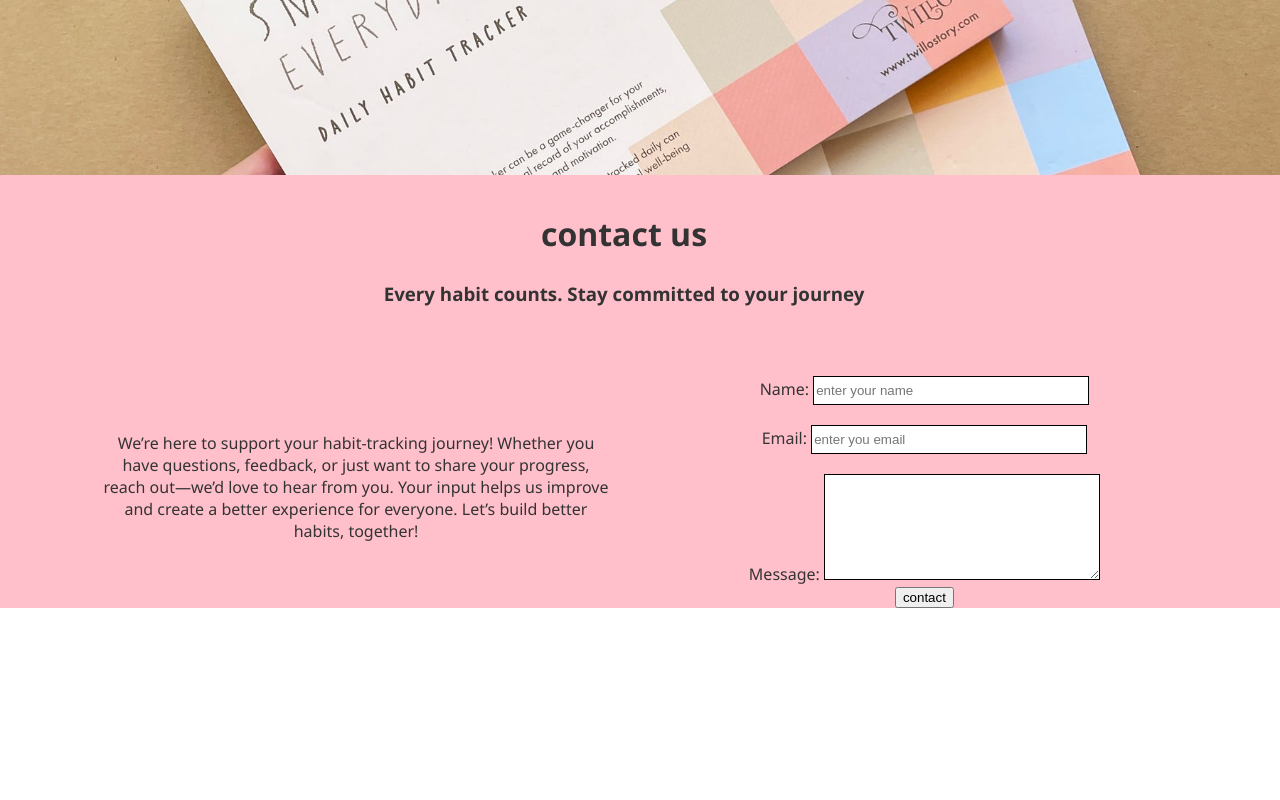
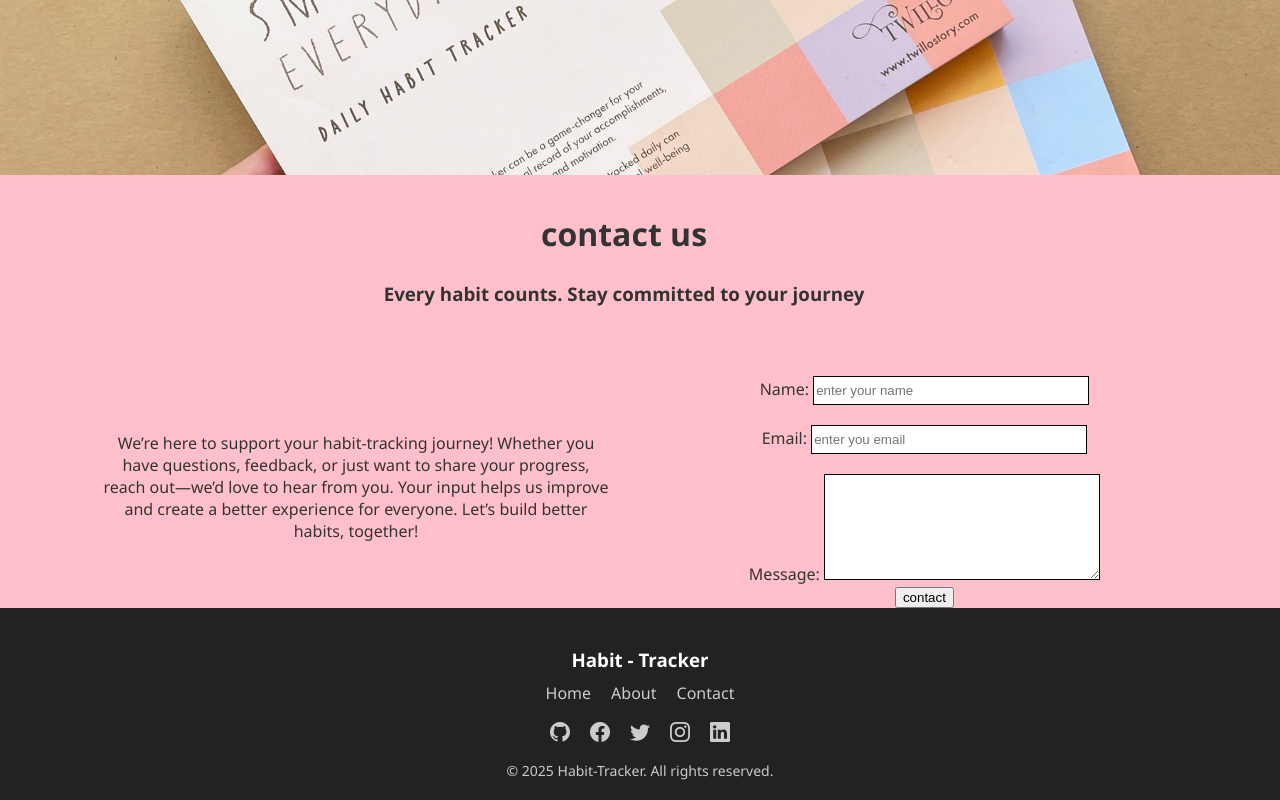
Before and after one commit to shwetap3000/my-habit-tracker, a React (Create React App) app: page /About in a window 1280 px wide. Shown: the part 964-1764 px from the top of the page. Before the commit the page ends 1572 px from the top, so only its background shows below. Built offline with nearby package versions, Linux system fonts and the light colour scheme.

Commit message:
Fix:Added Footer Section.

```diff
--- a/package.json
+++ b/package.json
@@ -7,6 +7,7 @@
     "@testing-library/jest-dom": "^6.6.4",
     "@testing-library/react": "^16.3.0",
     "@testing-library/user-event": "^13.5.0",
+    "bootstrap-icons": "^1.13.1",
     "i18next": "^23.0.0",
     "i18next-browser-languagedetector": "^7.0.0",
     "react": "^19.1.1",
--- a/src/App.js
+++ b/src/App.js
@@ -9,6 +9,7 @@ import Footer from './components/Footer';
 import Navbar from './components/Navbar';
 import HabitTrackerApp from "./components/HabitTrackerApp";
 import About from './components/About';
+import Foot from './components/Foot';
 
 const habitList = [
   'Wake Up Time',
@@ -78,7 +79,7 @@ function App() {
 
 
           {/* Contact Page */}
-          <Route path="/Footer" element={<Footer.js />} />
+          <Route path="/Footer" element={<Footer />} />
 
 
         {/* About Page */}
@@ -86,6 +87,7 @@ function App() {
         </Routes>
 
         <Footer />
+        <Foot />
       </div>
     </Router>
   );
--- /dev/null
+++ b/src/components/Foot.css
@@ -0,0 +1,42 @@
+.foot {
+  background: #222;
+  color: white;
+  padding: 20px 0;
+  text-align: center;
+}
+
+.foot-links {
+  list-style: none;
+  padding: 0;
+  margin-bottom: 10px;
+}
+
+.foot-links li {
+  display: inline;
+  margin: 0 15px;
+}
+
+.foot-links a {
+  color: white;
+  text-decoration: none;
+}
+
+.foot-links a:hover {
+  text-decoration: underline;
+}
+
+.foot-socials a {
+  margin: 0 10px;
+  color: #ccc;
+  text-decoration: none;
+}
+
+.foot-socials a:hover {
+  color: white;
+}
+
+.foot-copy {
+  margin-top: 10px;
+  font-size: 14px;
+  color: #aaa;
+}
--- /dev/null
+++ b/src/components/Foot.js
@@ -0,0 +1,48 @@
+import React from 'react';
+import 'bootstrap-icons/font/bootstrap-icons.css';
+import { Link } from "react-router-dom";
+
+const Foot = () => {
+  return (
+    <footer style={{ backgroundColor: '#222', color: '#ccc', padding: '20px 0' }}>
+      <div style={{ display: 'flex', flexDirection: 'column', alignItems: 'center' }}>
+
+        {/* Logo or Website Name */}
+        <h3 style={{ color: 'white', marginBottom: '10px' }}>Habit - Tracker</h3>
+
+        {/* Navigation Links */}
+        <nav style={{ marginBottom: '15px' }}>
+          <Link to="/" style={{ color: '#ccc', margin: '0 10px', textDecoration: 'none' }}>Home</Link>
+          <Link to="/About" style={{ color: '#ccc', margin: '0 10px', textDecoration: 'none' }}>About</Link>
+          <Link to="/add-habit" style={{ color: '#ccc', margin: '0 10px', textDecoration: 'none' }}>Contact</Link>
+          {/* <Link to="/privacy" style={{ color: '#ccc', margin: '0 10px', textDecoration: 'none' }}>Privacy Policy</Link>
+          <Link to="/terms" style={{ color: '#ccc', margin: '0 10px', textDecoration: 'none' }}>Terms</Link> */}
+        </nav>
+
+        {/* Social Media Links */}
+        <div style={{ marginBottom: '15px' }}>
+          <a href="https://github.com/Riti2407/my-habit-tracker" target="_blank" rel="noreferrer" style={{ color: '#ccc', margin: '0 10px' }}>
+            <i className="bi bi-github" style={{ fontSize: '20px' }}></i>
+          </a>
+          <a href="https://facebook.com" target="_blank" rel="noreferrer" style={{ color: '#ccc', margin: '0 10px' }}>
+            <i className="bi bi-facebook" style={{ fontSize: '20px' }}></i>
+          </a>
+          <a href="https://twitter.com" target="_blank" rel="noreferrer" style={{ color: '#ccc', margin: '0 10px' }}>
+            <i className="bi bi-twitter" style={{ fontSize: '20px' }}></i>
+          </a>
+          <a href="https://instagram.com" target="_blank" rel="noreferrer" style={{ color: '#ccc', margin: '0 10px' }}>
+            <i className="bi bi-instagram" style={{ fontSize: '20px' }}></i>
+          </a>
+          <a href="https://linkedin.com" target="_blank" rel="noreferrer" style={{ color: '#ccc', margin: '0 10px' }}>
+            <i className="bi bi-linkedin" style={{ fontSize: '20px' }}></i>
+          </a>
+        </div>
+
+        {/* Copyright */}
+        <p style={{ fontSize: '14px', margin: 0 }}>© 2025 Habit-Tracker. All rights reserved.</p>
+      </div>
+    </footer>
+  );
+};
+
+export default Foot;
```
Also changed, not shown: 1 other file (tests, documents, lock files or other folders).
